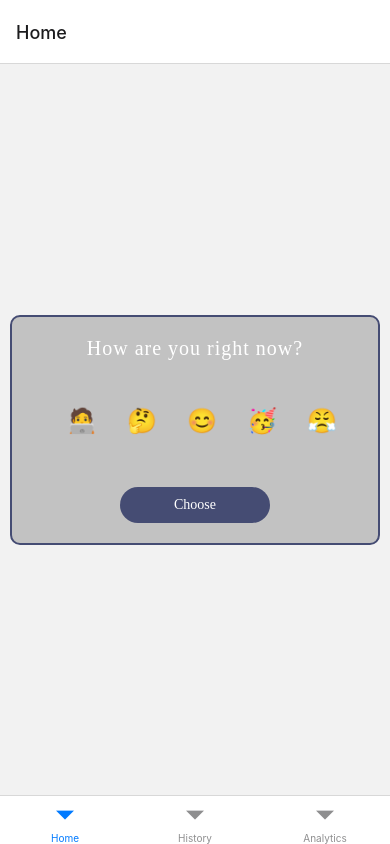
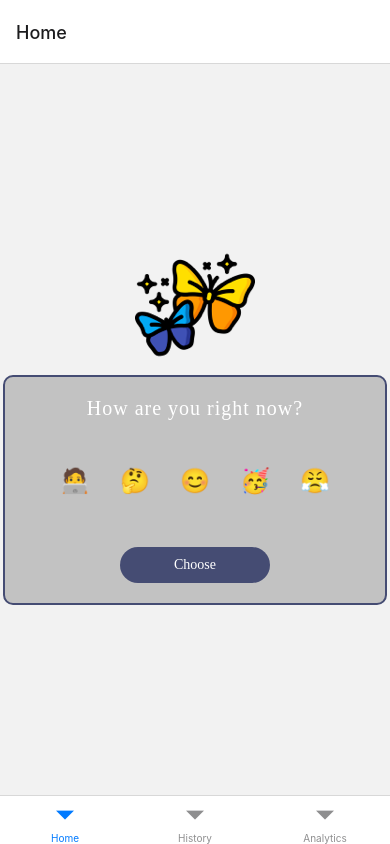
Before and after one commit to ibqn/react-native-mood-tracker, a React Native app: screen /Home in a window 390 px wide. Built offline with nearby package versions, Linux system fonts and the light colour scheme.

Commit message:
add an image

```diff
--- /dev/null
+++ b/src/assets/index.ts
@@ -0,0 +1,5 @@
+const butterflies = require('./butterflies.png')
+
+export const assets = {
+  butterflies,
+}
--- a/src/screens/home.tsx
+++ b/src/screens/home.tsx
@@ -1,6 +1,7 @@
 import { useCallback } from 'react'
-import { StyleSheet, View } from 'react-native'
+import { StyleSheet, View, Image } from 'react-native'
 import { useAppContext } from '../app-provider'
+import { assets } from '../assets'
 import { MoodPicker } from '../components/'
 import { type MoodOption } from '../types'
 
@@ -13,6 +14,7 @@ export const Home = () => {
 
   return (
     <View style={styles.container}>
+      <Image source={assets.butterflies} resizeMode="contain" />
       <MoodPicker onSelect={handleSelectMood} />
     </View>
   )
@@ -22,5 +24,6 @@ const styles = StyleSheet.create({
   container: {
     flex: 1,
     justifyContent: 'center',
+    alignItems: 'center',
   },
 })
```
Also changed, not shown: src/assets/butterflies.png (added).
